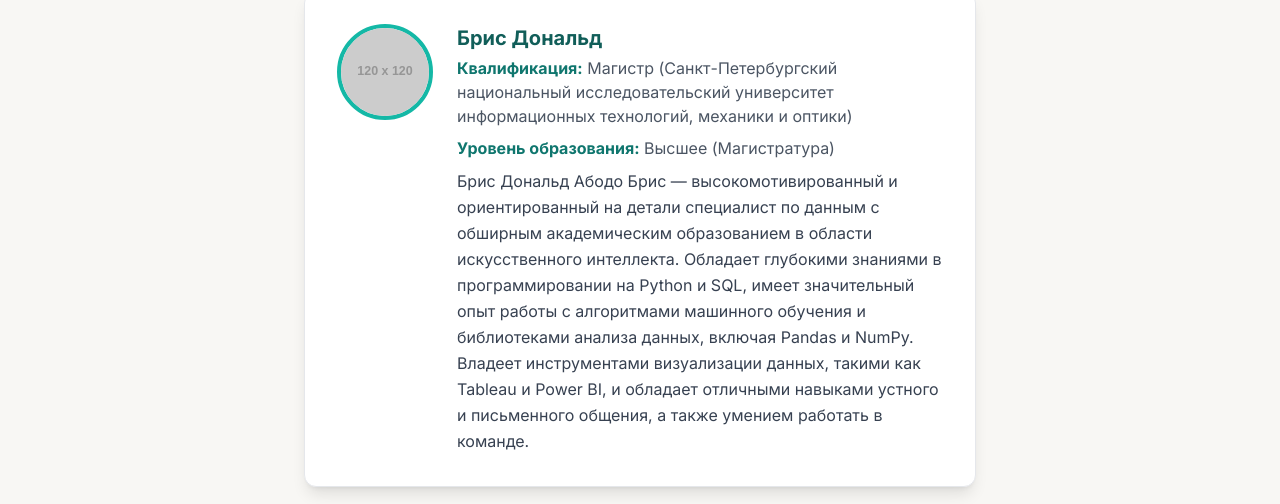
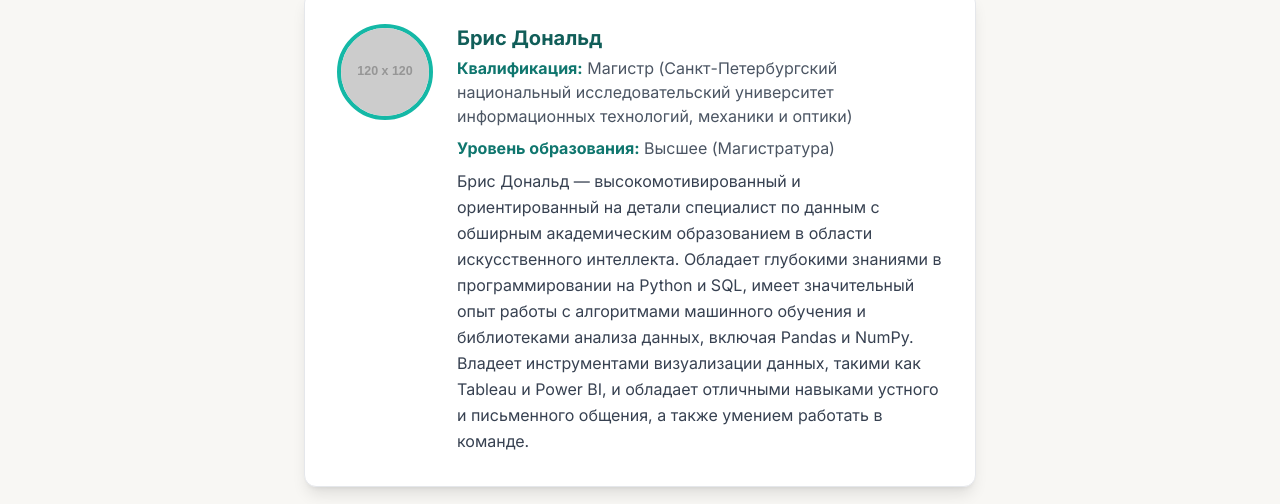
Before and after one commit to boodscode237/plan_12-16_rus, a plain HTML site: page index.html in a window 1280 px wide. Shown: the part 2481-2985 px from the top of the page. Drawn offline with nearby package versions, Linux system fonts and the light colour scheme; placeholder pictures from the web are drawn by us.

Commit message:
Update index.html

```diff
--- a/index.html
+++ b/index.html
@@ -266,7 +266,7 @@
                             <strong class="text-teal-700">Уровень образования:</strong> Высшее (Магистратура)
                         </p>
                         <p class="text-gray-700 leading-relaxed">
-                            Брис Дональд Абодо Брис — высокомотивированный и ориентированный на детали специалист по данным с обширным академическим образованием в области искусственного интеллекта. Обладает глубокими знаниями в программировании на Python и SQL, имеет значительный опыт работы с алгоритмами машинного обучения и библиотеками анализа данных, включая Pandas и NumPy. Владеет инструментами визуализации данных, такими как Tableau и Power BI, и обладает отличными навыками устного и письменного общения, а также умением работать в команде.
+                            Брис Дональд — высокомотивированный и ориентированный на детали специалист по данным с обширным академическим образованием в области искусственного интеллекта. Обладает глубокими знаниями в программировании на Python и SQL, имеет значительный опыт работы с алгоритмами машинного обучения и библиотеками анализа данных, включая Pandas и NumPy. Владеет инструментами визуализации данных, такими как Tableau и Power BI, и обладает отличными навыками устного и письменного общения, а также умением работать в команде.
                         </p>
                     </div>
                 </div>
```
